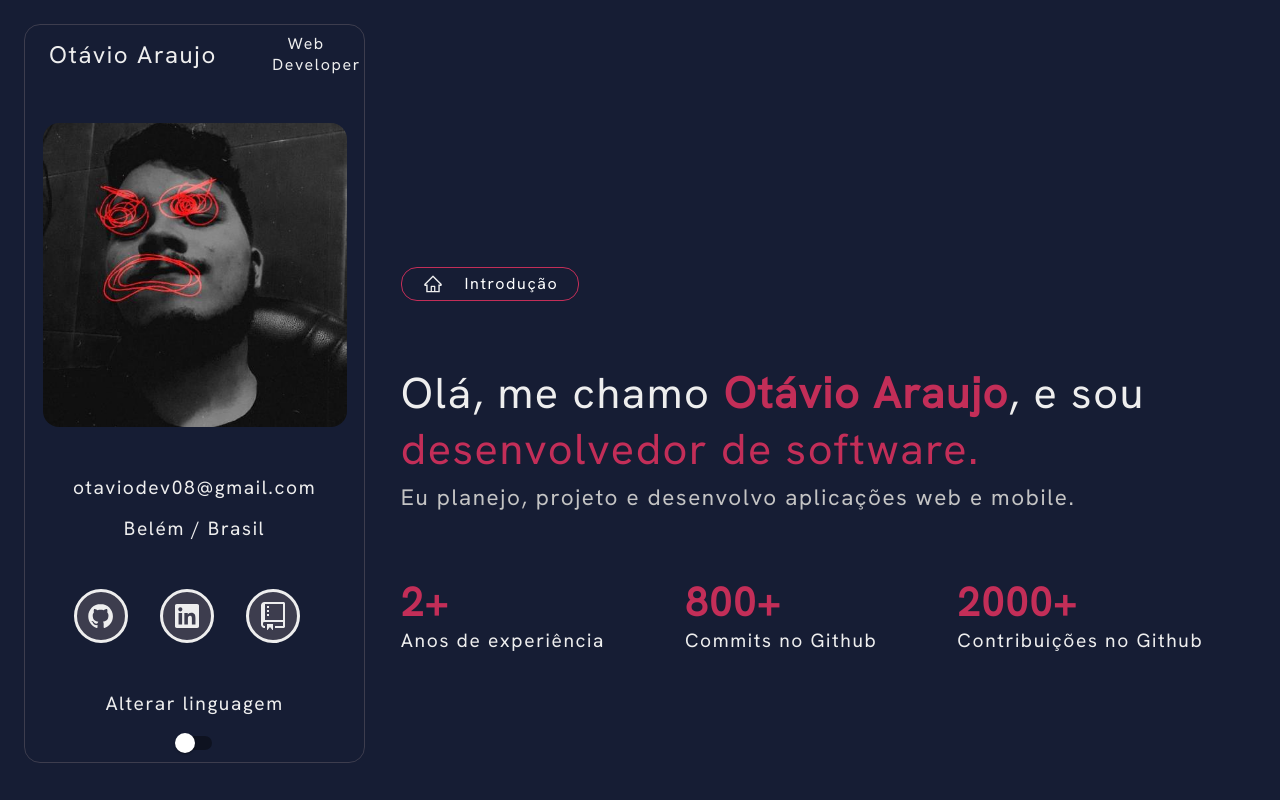
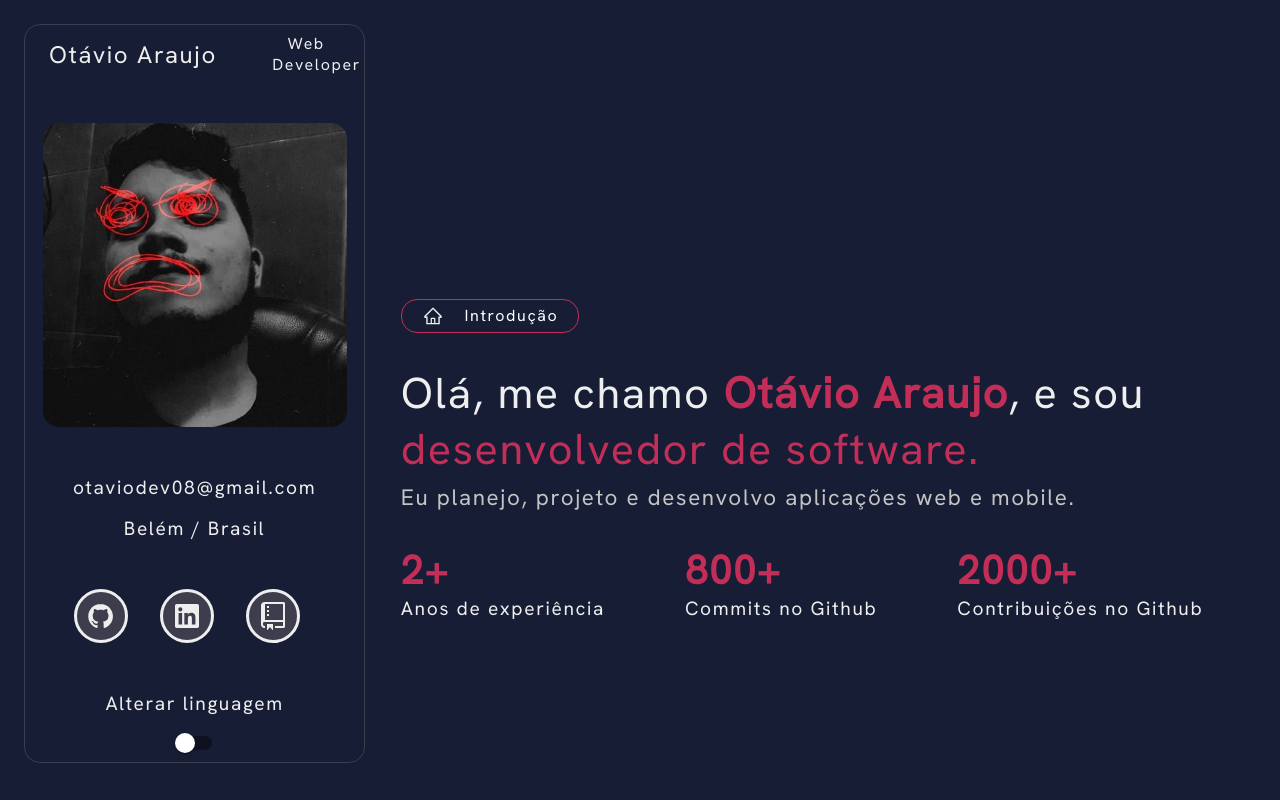
Before and after one commit to otavioaraujo08/portfolio-, a React (Vite) app: page / in a window 1280 px wide. Shown: the top 800 px of the page. Built offline with nearby package versions, Linux system fonts and the light colour scheme.

Commit message:
fix: gap diff

```diff
--- a/src/pages/Apresentation/styles.js
+++ b/src/pages/Apresentation/styles.js
@@ -6,7 +6,7 @@ export const Container = styled.div`
   width: 100%;
   display: flex;
   justify-content: center;
-  gap: 4rem;
+  gap: 2rem;
   flex-direction: column;
   text-align: left;
 
```
